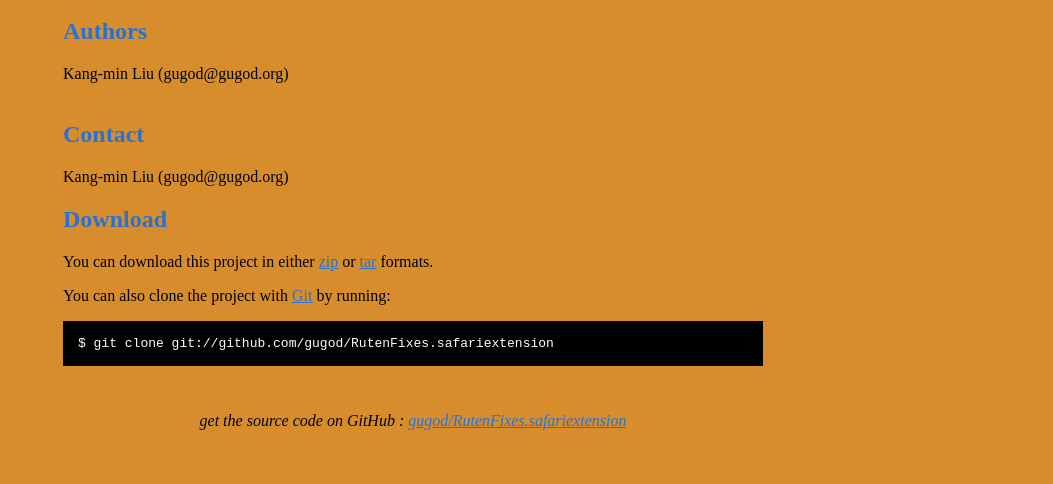
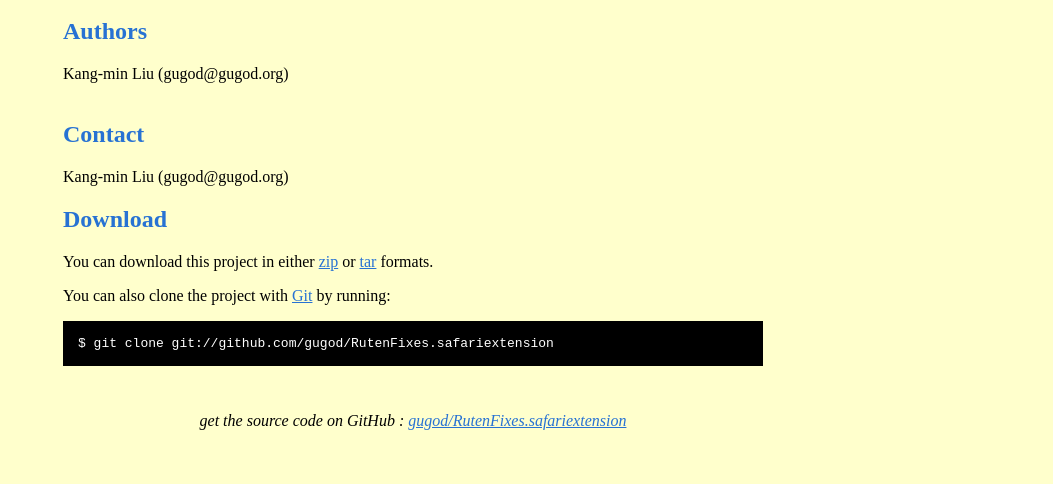
Before and after one commit to gugod/RutenFixes.safariextension, a plain HTML site: page index.html in a window 1280 px wide. Shown: the part 316-800 px from the top of the page, without its empty margins (227-1280 px from the left). Drawn offline with Linux system fonts and the light colour scheme.

Commit message:
tweak color

```diff
--- a/index.html
+++ b/index.html
@@ -10,7 +10,7 @@
 	<style type="text/css">
 		body {
   		margin-top: 1.0em;
-  		background-color: #d88d2c;
+  		background-color: #ffc;
 		  font-family: "Helvetica,Arial,FreeSans";
   		color: #000000;
     }
@@ -53,12 +53,9 @@
     </div>
 
     <h2>Authors</h2>
-<p>Kang-min Liu (gugod@gugod.org)
-<br/>
-<br/>      </p>
+<p>Kang-min Liu (gugod@gugod.org)<br/><br/>      </p>
 <h2>Contact</h2>
-<p>Kang-min Liu (gugod@gugod.org)
-<br/>      </p>
+<p>Kang-min Liu (gugod@gugod.org)<br/>      </p>
 
 
     <h2>Download</h2>
```
